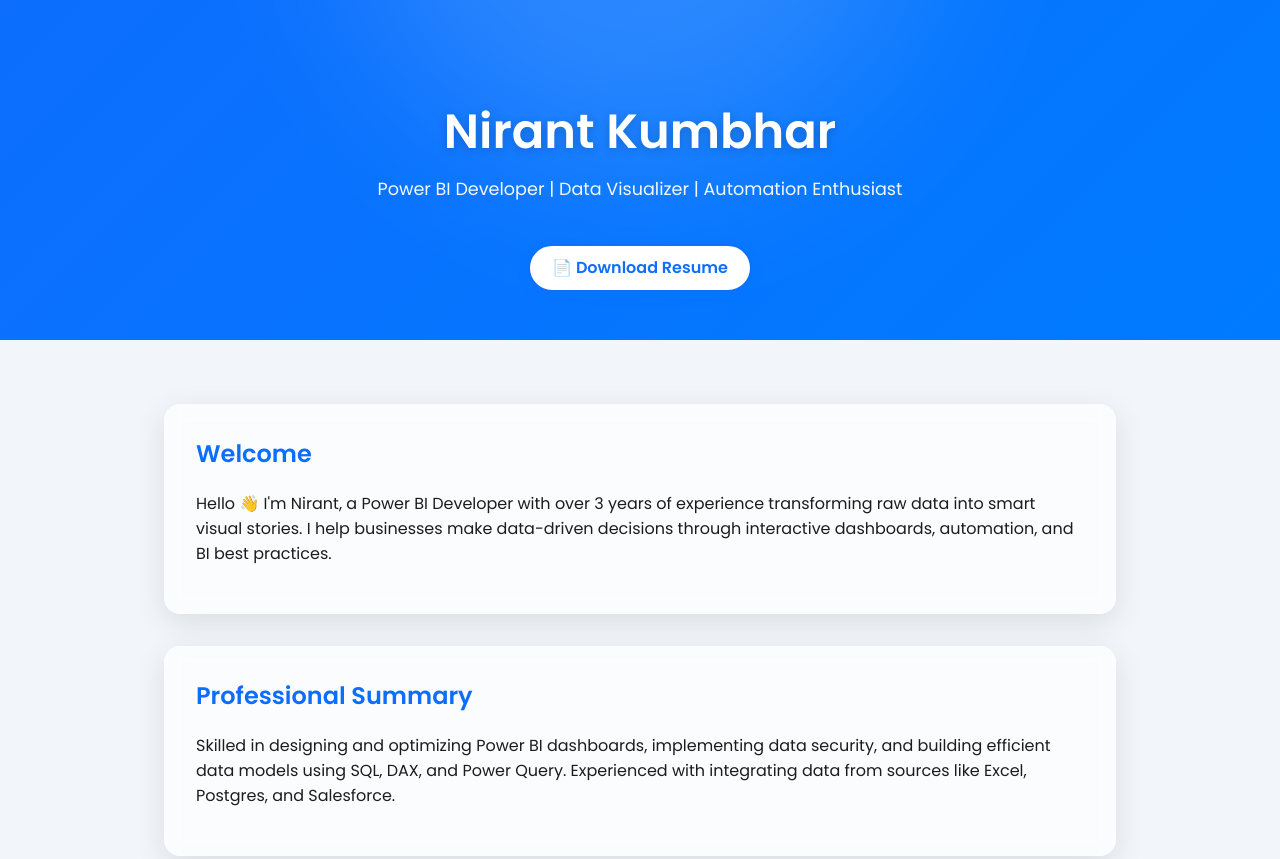
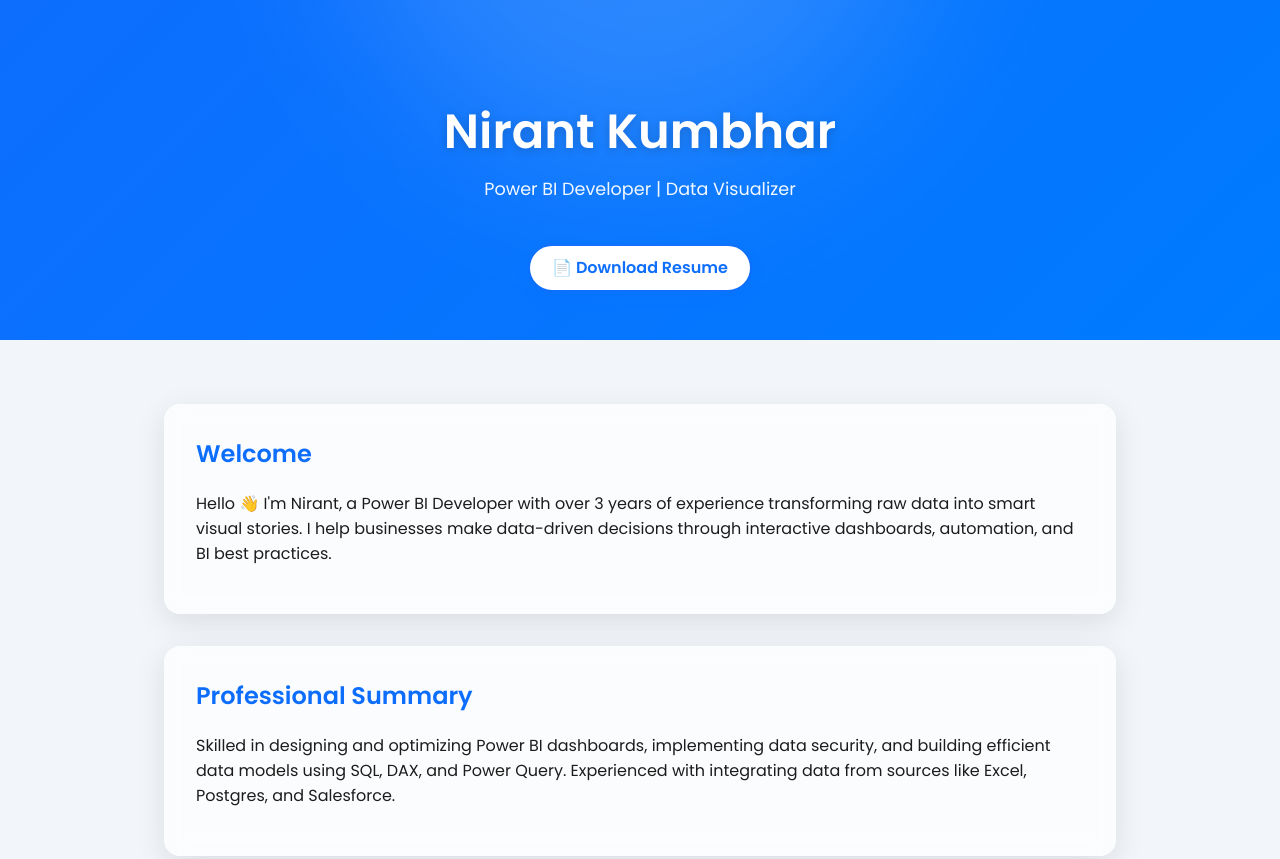
Before and after one commit to nirantk83/my-website, a plain HTML site: page index.html in a window 1280 px wide. Shown: the top 859 px of the page. Drawn offline with Linux system fonts and the light colour scheme.

Commit message:
Update index.html

```diff
--- a/index.html
+++ b/index.html
@@ -147,7 +147,7 @@
   <header>
     <div class="animated-blob"></div>
     <h1>Nirant Kumbhar</h1>
-    <p>Power BI Developer | Data Visualizer | Automation Enthusiast</p>
+    <p>Power BI Developer | Data Visualizer</p>
     <a class="resume-btn" href="Nirant.k%20(1)%20(1).pdf" download>📄 Download Resume</a>
   </header>
 
```
